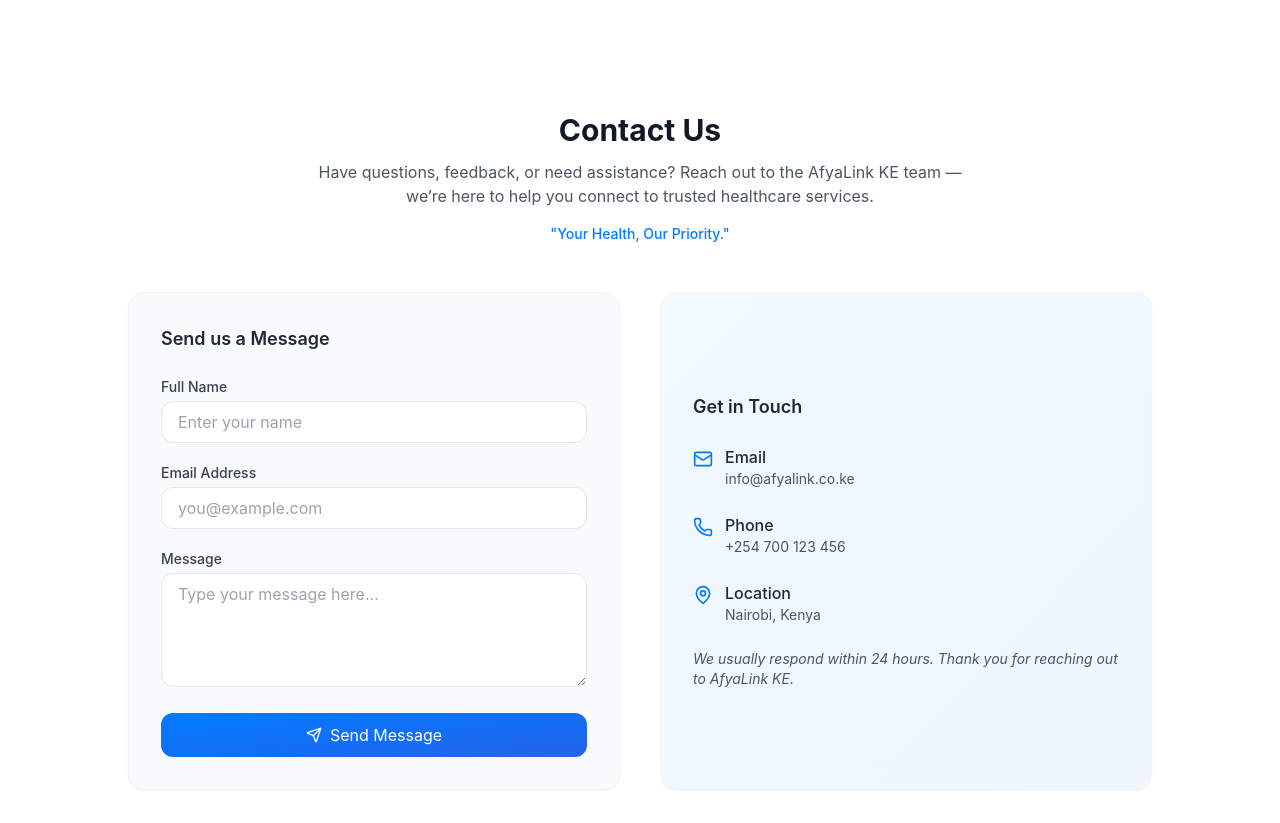
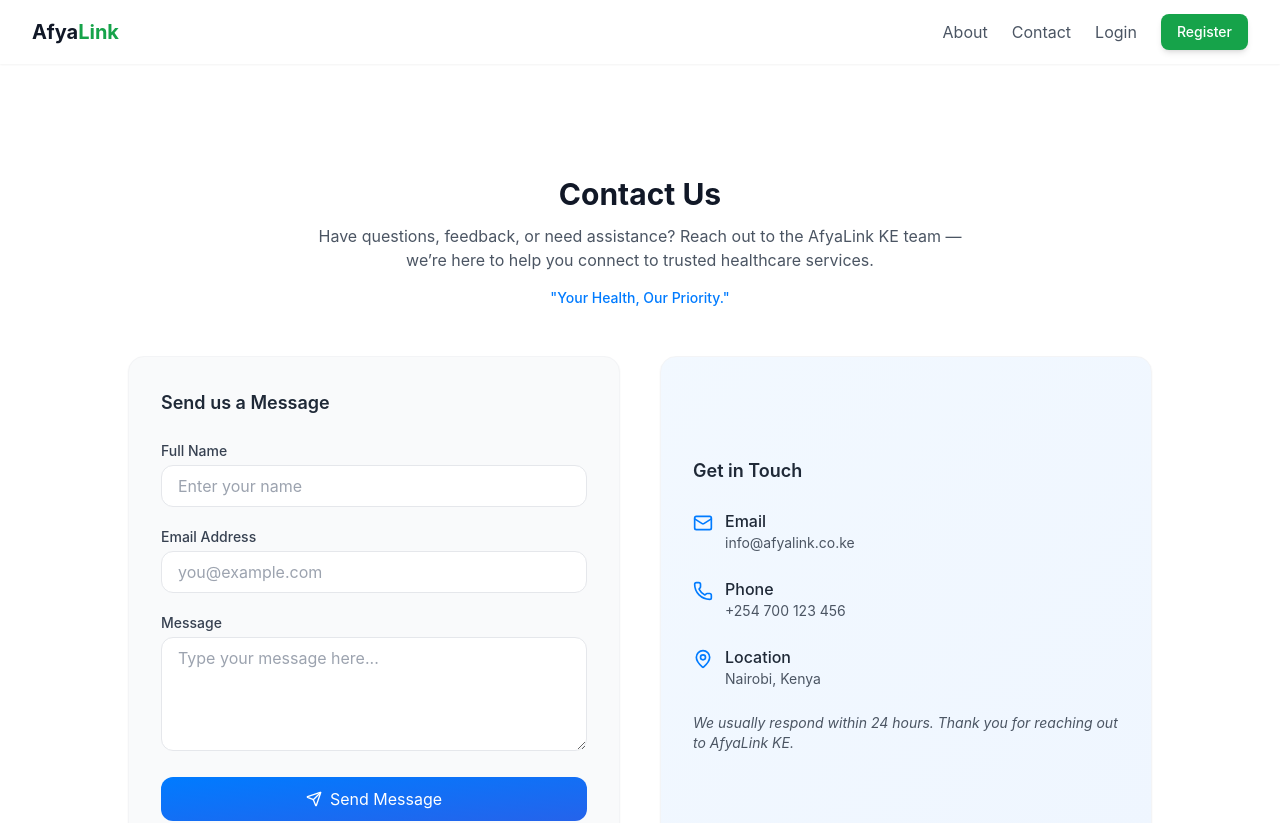
Before and after one commit to Benson-Mwanake/Afye-ke, a React (Create React App) app in the folder client/: page /contact in a window 1280 px wide. Shown: the top 823 px of the page. Built offline with nearby package versions, Linux system fonts and the light colour scheme.

Commit message:
Add Contact page for user inquiries

```diff
--- a/client/src/pages/Contact.jsx
+++ b/client/src/pages/Contact.jsx
@@ -1,8 +1,11 @@
 import React from "react";
 import { Mail, Phone, MapPin, Send } from "lucide-react";
+import Navbar from "../layouts/Navbar";
 
 export default function Contact() {
   return (
+    <>
+      <Navbar />
       <div className="min-h-screen bg-white pt-28 pb-16 px-4 sm:px-6 lg:px-8">
         <div className="max-w-4xl mx-auto text-center mb-12">
           <h1 className="text-3xl font-bold text-gray-900 mb-3">Contact Us</h1>
@@ -67,7 +70,9 @@
 
           {/* Contact Info */}
           <div className="flex flex-col justify-center bg-gradient-to-br from-[#007BFF]/5 to-blue-50 rounded-2xl border border-gray-100 shadow-sm p-8 space-y-6">
-          <h2 className="text-lg font-semibold text-gray-800">Get in Touch</h2>
+            <h2 className="text-lg font-semibold text-gray-800">
+              Get in Touch
+            </h2>
 
             <div className="flex items-start gap-3">
               <Mail className="w-5 h-5 text-[#007BFF] mt-1" />
@@ -100,5 +105,6 @@
           </div>
         </div>
       </div>
+    </>
   );
 }
```
Lines whose indentation alone changed are shown as unchanged.
